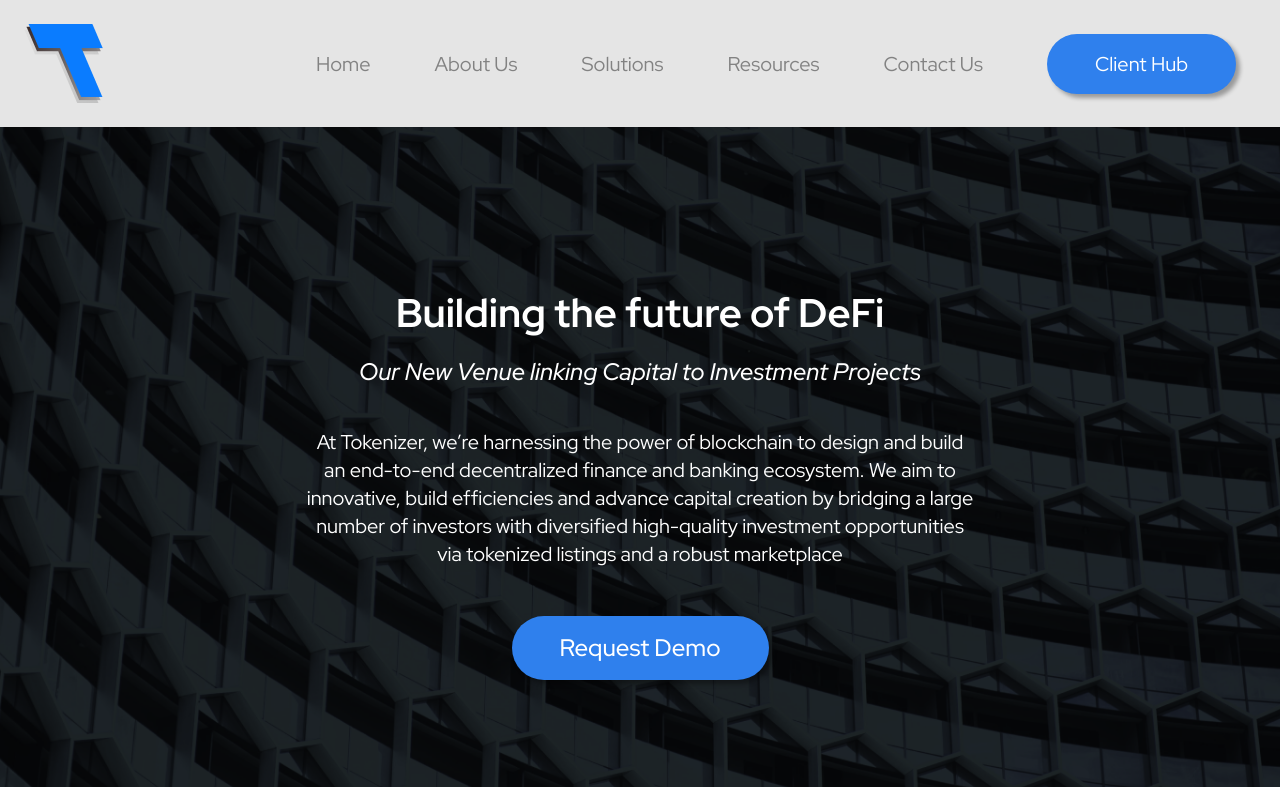
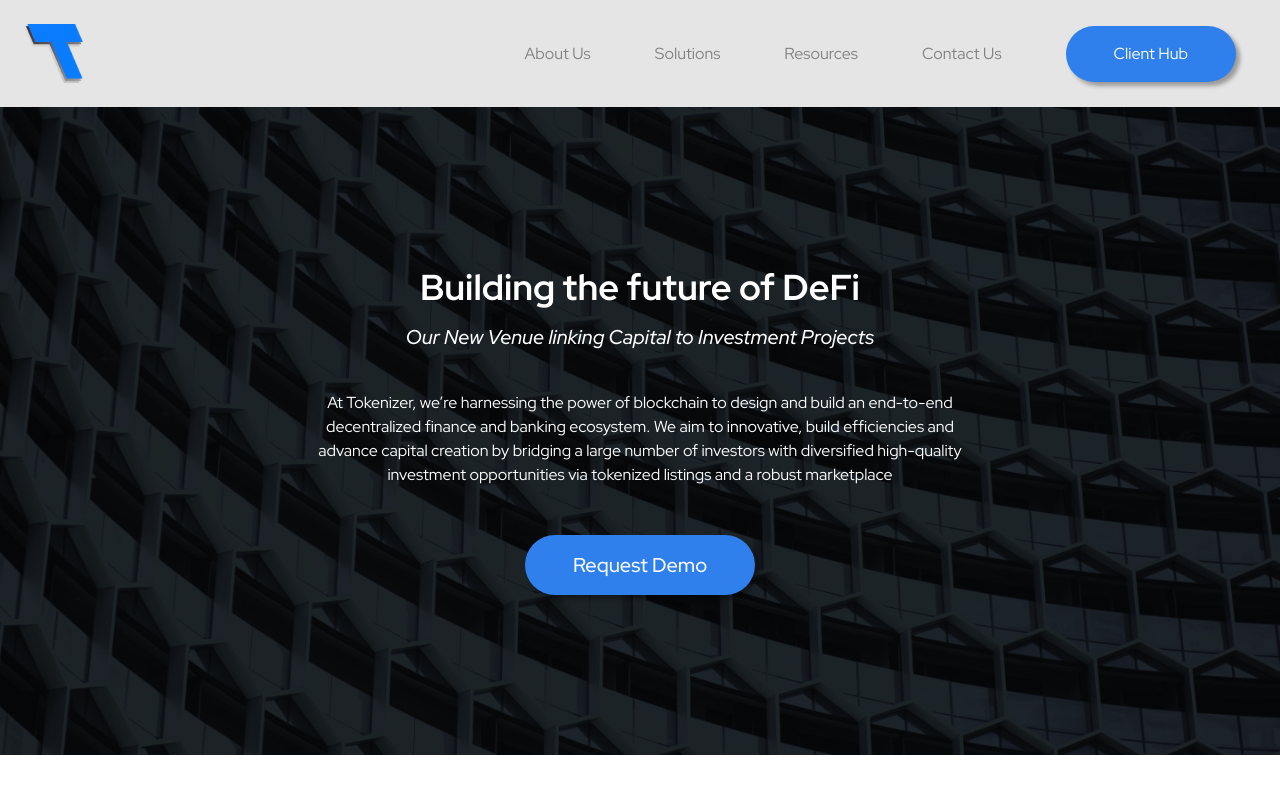
Before and after one commit to gsofter/tokn-next-website, a Next.js app: page / in a window 1280 px wide. Shown: the top 787 px of the page. Built offline with nearby package versions, Linux system fonts and the light colour scheme.

Commit message:
adjust font size on header and hero section

```diff
--- a/components/footer.js
+++ b/components/footer.js
@@ -10,40 +10,40 @@ export default function Footer() {
           </div>
           <div className="w-full md:w-7/12 ">
             <div className="w-full grid grid-cols-2 md:grid-cols-3 gap-x-4 gap-y-2 md:gap-y-8">
-              <a href="/" className="text-secondary text-xl">
+              <a href="/" className="text-secondary text-base">
                 Home
               </a>
-              <a href="/" className="text-secondary text-xl">
+              <a href="/" className="text-secondary text-base">
                 About Us
               </a>
-              <a href="/" className="text-secondary text-xl">
+              <a href="/" className="text-secondary text-base">
                 Resources
               </a>
-              <a href="/" className="text-secondary text-xl">
+              <a href="/" className="text-secondary text-base">
                 Contact Us
               </a>
-              <a href="/" className="text-secondary text-xl">
+              <a href="/" className="text-secondary text-base">
                 Client Hub
               </a>
-              <a href="/" className="text-secondary text-xl">
+              <a href="/" className="text-secondary text-base">
                 Exchange
               </a>
-              <a href="/" className="text-secondary text-xl">
+              <a href="/" className="text-secondary text-base">
                 Launchpad
               </a>
-              <a href="/" className="text-secondary text-xl">
+              <a href="/" className="text-secondary text-base">
                 Issuer
               </a>
-              <a href="/" className="text-secondary text-xl">
+              <a href="/" className="text-secondary text-base">
                 FAQ
               </a>
-              <a href="/" className="text-secondary text-xl">
+              <a href="/" className="text-secondary text-base">
                 Careers
               </a>
-              <a href="/" className="text-secondary text-xl">
+              <a href="/" className="text-secondary text-base">
                 Privacy Policy
               </a>
-              <a href="/" className="text-secondary text-xl">
+              <a href="/" className="text-secondary text-base">
                 Terms of Use
               </a>
             </div>
--- a/components/header.js
+++ b/components/header.js
@@ -4,7 +4,6 @@ import cn from 'classnames';
 import Image from 'next/image';
 
 const routes = [
-  { title: 'Home', route: '/' },
   { title: 'About Us', route: '/about' },
   { title: 'Solutions', route: '/solutions' },
   { title: 'Resources', route: '/Resources' },
@@ -25,7 +24,11 @@ export default function Header() {
       <div className="flex flex-wrap items-center justify-between lg:container px-4 py-6 mx-auto md:flex-no-wrap md:px-6">
         <div className="flex items-center">
           <Link href="/">
-            <img src="/images/logo.png" alt="Tokenizer logo" />
+            <img
+              src="/images/logo.png"
+              alt="Tokenizer logo"
+              className="w-3/4"
+            />
           </Link>
         </div>
 
@@ -54,7 +57,7 @@ export default function Header() {
               <Link href={route}>
                 <a
                   className={cn(
-                    'block text-xl',
+                    'block text-base',
                     {
                       [`${className} text-white`]: className !== undefined,
                     },
--- a/pages/index.js
+++ b/pages/index.js
@@ -8,13 +8,13 @@ export default function IndexPage() {
       {/* Begin hero section */}
       <div className="flex flex-col items-center justify-center bg-home-1 bg-no-repeat bg-cover px-6 py-10 md:py-40">
         <div className="flex flex-col items-center justify-center container text-white md:max-w-2xl">
-          <h3 className="text-hxl font-bold text-center">
+          <h3 className="text-3xl md:text-4xl font-bold text-center">
             Building the future of DeFi
           </h3>
-          <h5 className="text-2xl italic font-medium mt-4">
+          <h5 className="text-xl italic font-medium mt-4">
             Our New Venue linking Capital to Investment Projects
           </h5>
-          <p className="text-center text-xl mt-4 md:mt-10">
+          <p className="text-center text-base mt-4 md:mt-10">
             At Tokenizer, we’re harnessing the power of blockchain to design and
             build an end-to-end decentralized finance and banking ecosystem. We
             aim to innovative, build efficiencies and advance capital creation
@@ -22,13 +22,13 @@ export default function IndexPage() {
             high-quality investment opportunities via tokenized listings and a
             robust marketplace
           </p>
-          <button className="btn-primary font-medium text-white text-xl md:text-2xl mt-4 md:mt-12 w-full md:w-auto">
+          <button className="btn-primary font-medium text-white text-base md:text-xl mt-4 md:mt-12 w-full md:w-auto">
             Request Demo
           </button>
         </div>
       </div>
 
-      {/* Begin new section; Instant settlements */}
+      {/* Begin new section; Instant settlements. Built-in Compliance. */}
       <div className="flex flex-col items-center justify-center bg-white bg-no-repeat bg-cover px-6 py-10 md:py-36">
         <div className="flex flex-col items-center justify-center container text-white lg:max-w-914">
           <h3 className="text-3xl md:text-4xl font-bold text-primary text-center">
```
